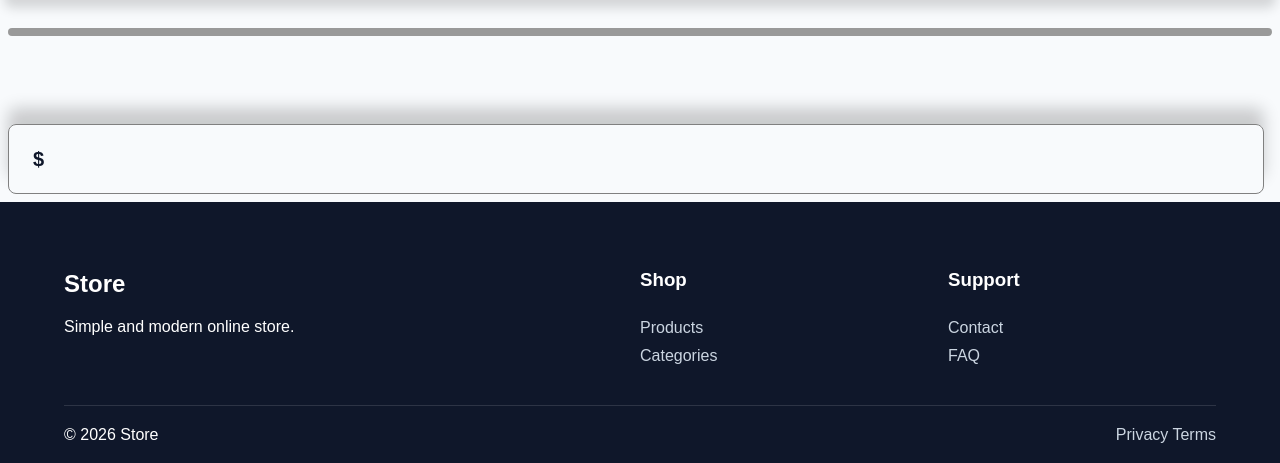
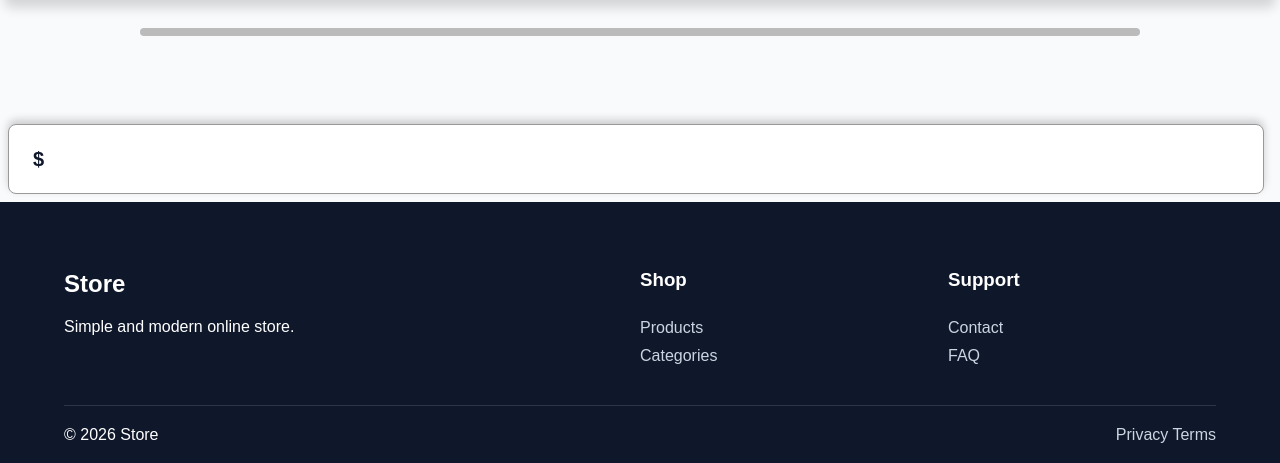
Before and after one commit to veltorex/django-ecommerce, a Django app: template products/templates/products/product_detail.html in a window 1280 px wide. Shown: the part 70-533 px from the top of the page. Run offline with Django 5.2, Linux system fonts and the light colour scheme; the template is opened without the code that fills it, so the values that code supplies are empty.

Commit message:
update product detail page style

```diff
--- a/products/static/products/css/product-detail.css
+++ b/products/static/products/css/product-detail.css
@@ -5,10 +5,21 @@
     padding: 8px;
 }
 
+/* Product Detail */
+
+.product__detail {
+    width: 100%;
+    max-width: 1000px;
+
+    margin: 0 auto;
+}
+
 /* Product Image */
 
 .product__image {
     width: 100%;
+    margin: 0 auto;
+
     border-radius: 12px;
 }
 
@@ -24,15 +35,20 @@
     display: flex;
     justify-content: space-between;
     align-items: center;
-    position: sticky;
+
     width: calc(100% - 8px);
     height: 70px;
     padding: 12px;
+
+    position: sticky;
     left: 4px;
     bottom: 4px;
-    border: 1px solid gray;
+
+    border: 1px solid var(--color-light-gray);
     border-radius: 8px;
-    box-shadow: 0 -16px 16px 0 #00000030;
+
+    background: var(--color-surface);
+    box-shadow: 0 -4px 8px 0 #00000030;
 }
 
 /* Product Price*/
@@ -53,7 +69,7 @@
 /* Product Meta */
 
 .product__meta {
-    background: var(--color-light-gray);
+    background: var(--color-hover);
     padding: 4px;
 
     border-radius: 8px;
--- a/products/templates/products/product_detail.html
+++ b/products/templates/products/product_detail.html
@@ -8,17 +8,21 @@
 {% block content %}
 <main>
     <article class="product">
-        {% with image=product.images.first %} {% if image %}
+        <div class="product__detail">
+            {% with image=product.images.first %}
+                {% if image %}
                     <img
                         src="{{ image.image.url }}"
                         alt="{{ product.title }}"
                         class="product__image"
                     />
-        {% endif %} {% endwith %}
+                {% endif %}
+            {% endwith %}
             <div class="product__meta">
                 <span class="product__category">
                     {{ product.category.name }}
                 </span>
+            </div>
         </div>
         <h2 class="product__title">{{ product.title }}</h2>
         <p class="product__description">{{ product.description }}</p>
```
Lines whose indentation alone changed are shown as unchanged.
